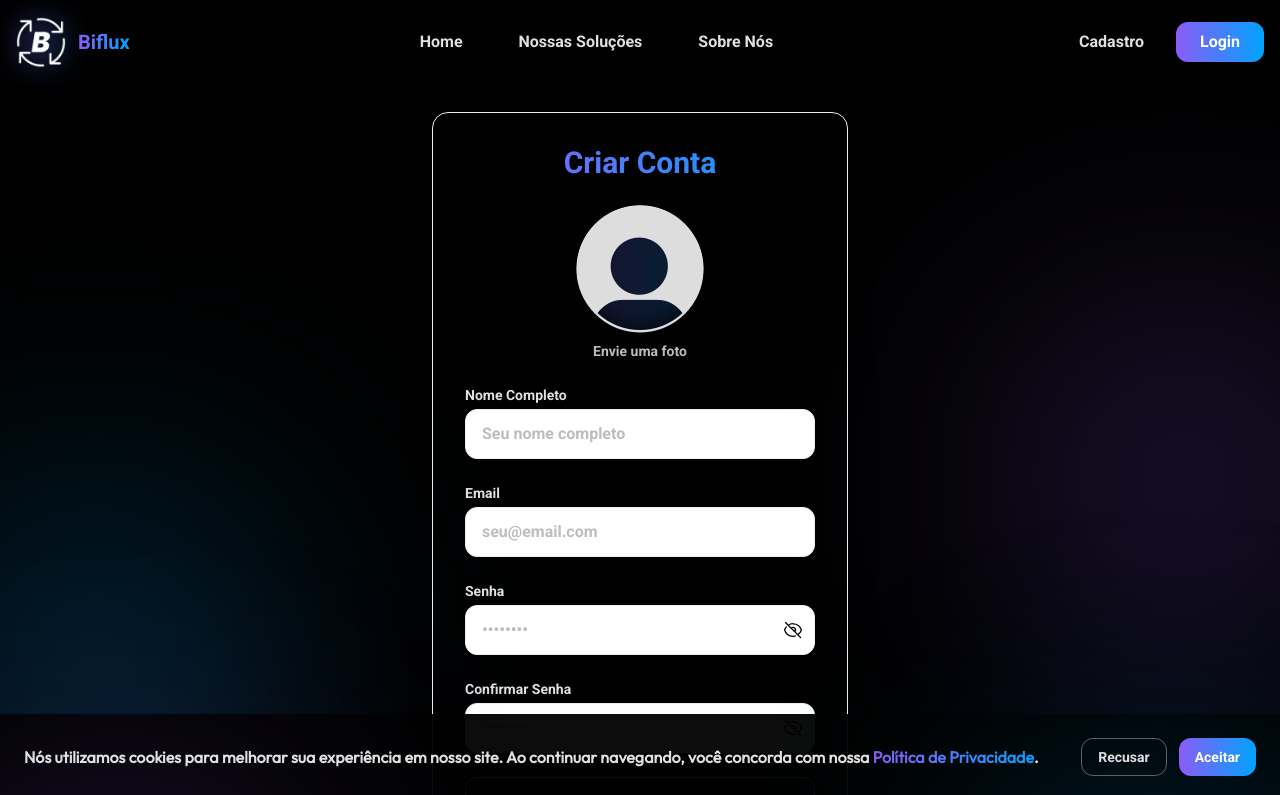
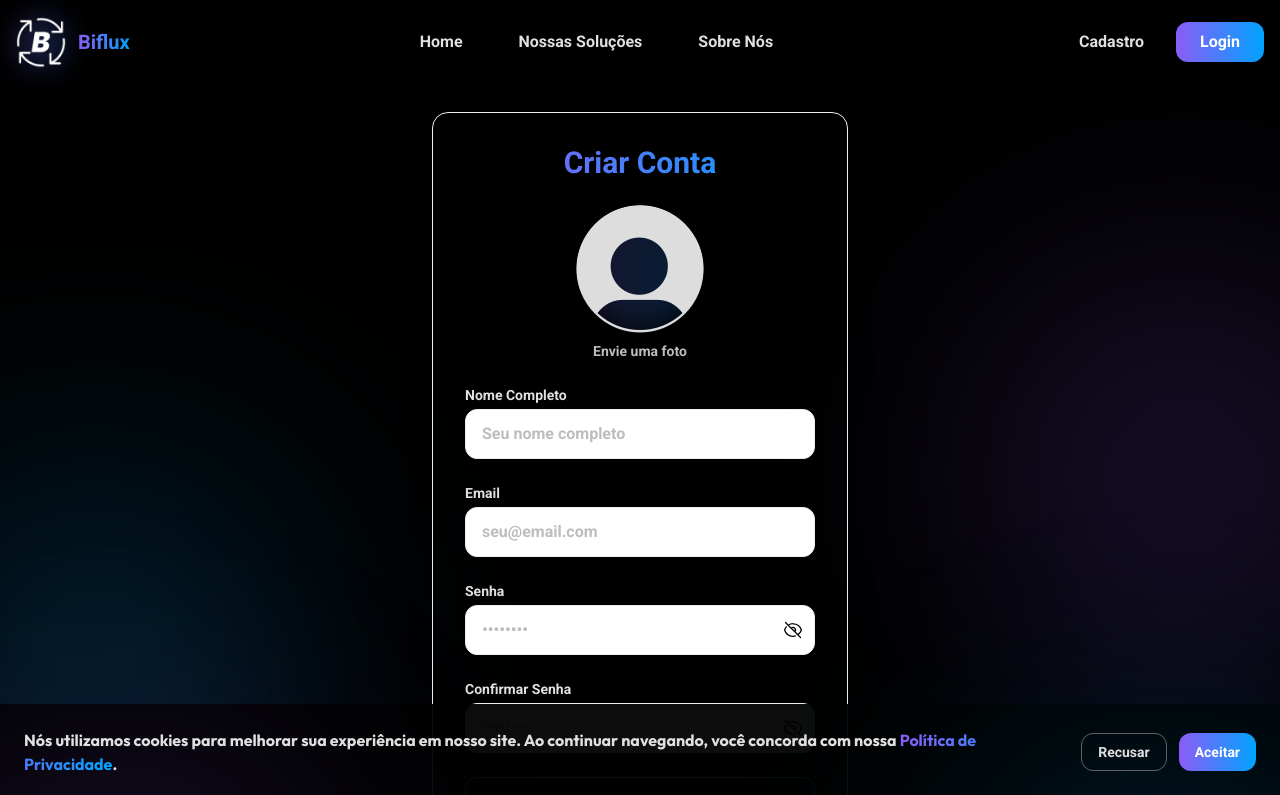
Before and after one commit to mkmuniz/Biflux, a Next.js app in the folder front/: page /sign-up in a window 1280 px wide. Shown: the top 795 px of the page. Built offline with nearby package versions, Linux system fonts and the light colour scheme; no server answers.

Commit message:
feat: add documents

```diff
--- a/front/package.json
+++ b/front/package.json
@@ -30,7 +30,8 @@
     "react-dom": "^18",
     "react-google-recaptcha": "^3.1.0",
     "react-hook-form": "^7.49.2",
-    "recharts": "^2.10.3"
+    "recharts": "^2.10.3",
+    "sharp": "^0.33.5"
   },
   "devDependencies": {
     "@testing-library/react": "^14.1.2",
--- /dev/null
+++ b/front/src/app/fonts.ts
@@ -0,0 +1,14 @@
+import { Roboto, Outfit } from 'next/font/google';
+
+export const roboto = Roboto({
+    weight: '700',
+    subsets: ['latin'],
+    display: 'swap',
+    variable: '--font-roboto'
+});
+
+export const outfit = Outfit({
+    subsets: ['latin'],
+    display: 'swap',
+    variable: '--font-outfit'
+});
--- a/front/src/app/layout.tsx
+++ b/front/src/app/layout.tsx
@@ -1,19 +1,14 @@
 import TanstackProvider from '@/providers/TanStackProvider';
 import NextAuthSessionProvider from '@/providers/sessionProvider';
 import CookieConsent from '@/components/PopUps/CookieConsent';
-
+import { roboto, outfit } from './fonts';
 import type { Metadata } from 'next';
-
-import { Roboto } from 'next/font/google';
-
-import './globals.css'
+import './globals.css';
 
 export const metadata: Metadata = {
   title: 'Biflux',
   description: 'Seu painel pessoal de boletos',
 }
-
-const roboto = Roboto({ weight: '700', subsets: ['latin']});
 
 export default function RootLayout({
   children,
@@ -21,12 +16,7 @@ export default function RootLayout({
   children: React.ReactNode
 }) {
   return (
-    <html lang="pt-BR">
-      <head>
-        <link rel="preconnect" href="https://fonts.googleapis.com" />
-        <link rel="preconnect" href="https://fonts.gstatic.com" />
-        <link href="https://fonts.googleapis.com/css2?family=Outfit&display=swap" rel="stylesheet" />
-      </head>
+    <html lang="pt-BR" className={`${roboto.variable} ${outfit.variable}`}>
       <body className={roboto.className}>
         <NextAuthSessionProvider>
           <TanstackProvider>
--- a/front/src/components/Dashboards/User.tsx
+++ b/front/src/components/Dashboards/User.tsx
@@ -5,6 +5,7 @@ import UserDashboardSkeleton from "../Skeletons/UserDashboard";
 
 import { LineChart, Line, XAxis, YAxis, CartesianGrid, Tooltip, Legend, ResponsiveContainer, PieChart, Pie, Cell } from 'recharts';
 import { fetchUserProfile } from '../../requests/user.requests';
+import Image from "next/image";
 
 const COLORS = ['#8B5CF6', '#00A3FF', '#FF3D71', '#FFD76E'];
 
@@ -81,7 +82,14 @@ export default function UserDashboard() {
                     {userProfile?.profilePicture ? (
                         <div className="relative">
                             <div className="absolute inset-0 bg-gradient-to-r from-[#8B5CF6] to-[#00A3FF] rounded-full blur-lg opacity-20"></div>
-                            <img src={userProfile.profilePicture} alt="Profile" className="w-20 h-20 rounded-full relative z-10 border-2 border-[#8B5CF6]/30" />
+                            <Image
+                                src={userProfile.profilePicture}
+                                width={80}
+                                height={80}
+                                alt="Profile"
+                                priority
+                                className="w-20 h-20 rounded-full relative z-10 border-2 border-[#8B5CF6]/30"
+                            />
                         </div>
                     ) : (
                         <div className="w-20 h-20 rounded-full bg-gradient-to-r from-[#8B5CF6] to-[#00A3FF] flex items-center justify-center text-3xl text-white font-bold">
```
Also changed, not shown: 1 other file (tests, documents, lock files or other folders).
